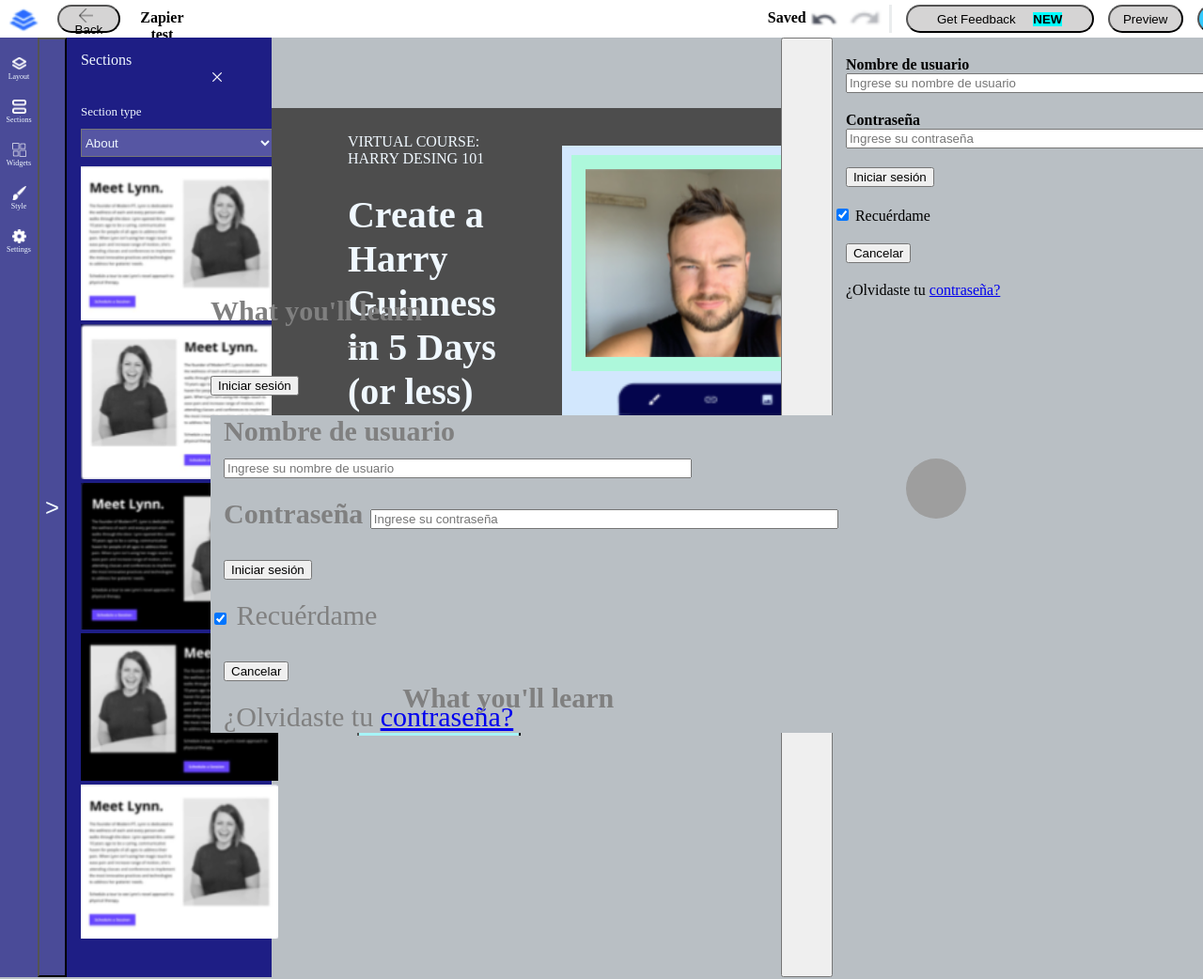
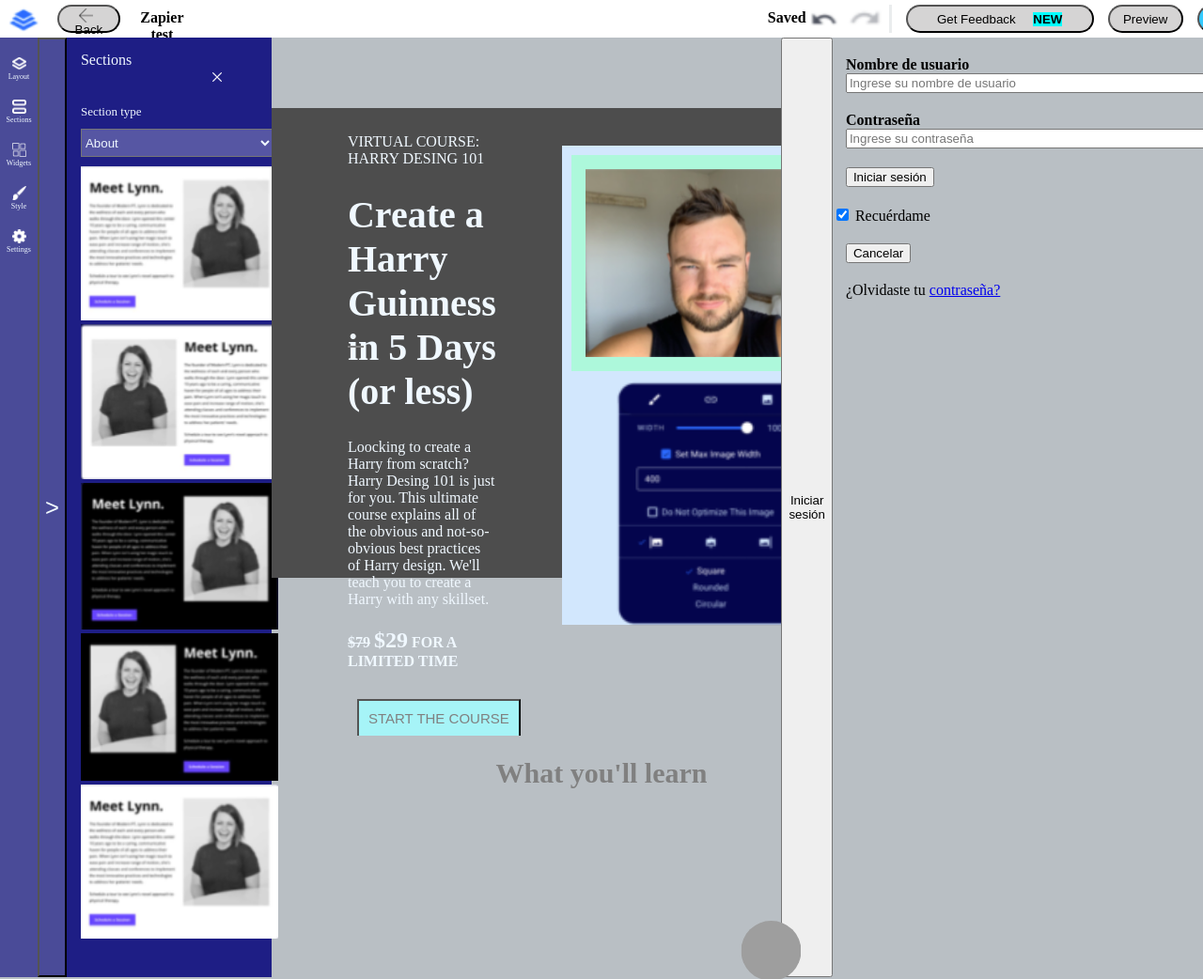
Before and after one commit to BSUninpahu/ProyectoGitGrupo1, a plain HTML site: page TYPESCRIPTPROYECTO1/Pagina1.html in a window 1280 px wide. Shown: the top 1042 px of the page at 94% size. Drawn offline with Linux system fonts and the light colour scheme; grey boxes are pictures that could not be loaded.

Commit message:
ahora si arreglo de veritas

```diff
--- a/TYPESCRIPTPROYECTO1/Pagina1.html
+++ b/TYPESCRIPTPROYECTO1/Pagina1.html
@@ -79,7 +79,6 @@
         <img src="IMAGES/QUITARBORDE.png" style="width: 220px; margin-left: 50px;">
     </div>
     </div>
-
        <!-- Botón para abrir el login -->
        <button onclick="document.getElementById('id01').style.display='block'">Iniciar sesión</button>
 
@@ -120,7 +119,7 @@
            </div>
        </div>
      </form>
-
+   </div>
 </div>
 
 <div id="PiePagina">
@@ -130,59 +129,6 @@
      </footer>
      <img class="btn-whatsapp" src="https://clientes.dongee.com/whatsapp.png" width="64" height="64" alt="Whatsapp">
 
-
-    <!-- Botón para abrir el login -->
-    <button onclick="document.getElementById('id01').style.display='block'">Iniciar sesión</button>
-
-    <!-- Para cerrarlo -->
-    <div id="id01" class="modal">
-    <span onclick="document.getElementById('id01').style.display='none'"
-    class="close" title="Close Modal"></span>
-
-<!-- Todos los campos a llenar -->
-
-    <div class="container">
-        <div id="username">
-            <label for="uname"><b>Nombre de usuario</b></label>
-            <input type="text" style="width: 490px" placeholder="Ingrese su nombre de usuario" name="uname" required>
-        </div>
-
-        <div id="password">
-            <label for="psw"><b>Contraseña</b></label>
-            <input type="password" style="width: 490px" placeholder="Ingrese su contraseña" name="psw" required>
-        </div>
-
-        <div id="login">
-            <button type="submit">Iniciar sesión</button>
-        </div>
-
-      <label>
-        <input type="checkbox" checked="checked" name="remember"> Recuérdame
-      </label>
-    </div>
-
-    <div class="container">
-        <div id="cancel">
-            <button type="button" onclick="document.getElementById('id01').style.display='none'" class="cancelbtn">Cancelar</button>
-        </div>
-
-        <div id="forgotPassword">
-            <span class="psw">¿Olvidaste tu <a href="#">contraseña?</a></span>
-        </div>
-    </div>
-  </form>
-
-</div>
-
-<div id="PiePagina">
-
-    <footer>
-        <h4> What you'll learn  </h4>
-     </footer>
-
-</div>
-
-
 </div>
 </body>
 </html>
--- a/TYPESCRIPTPROYECTO1/Styles.css
+++ b/TYPESCRIPTPROYECTO1/Styles.css
@@ -173,8 +173,8 @@ nav img{
 
   #PiePagina {
     position: absolute;
-    bottom: 0;
-    left: 45%;
+    bottom: -10%;
+    left: 50%;
     transform: translateX(-50%);
     color: gray;
     font-size: 30px;
@@ -187,8 +187,6 @@ nav img{
     border-color:gray;
     border-style: solid;
     border-width: 1.5px 2 1;
-
-
   }
 
  .modal {
```
Lines whose indentation alone changed are shown as unchanged.
